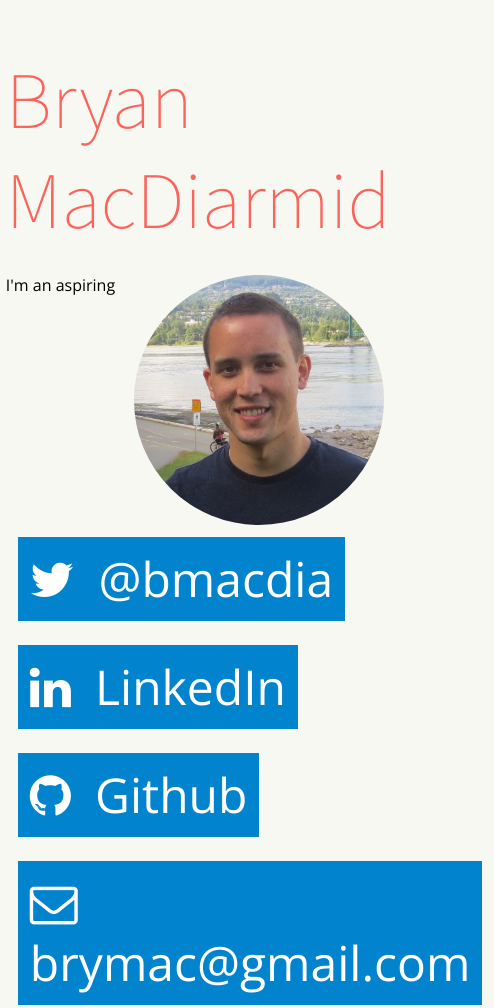
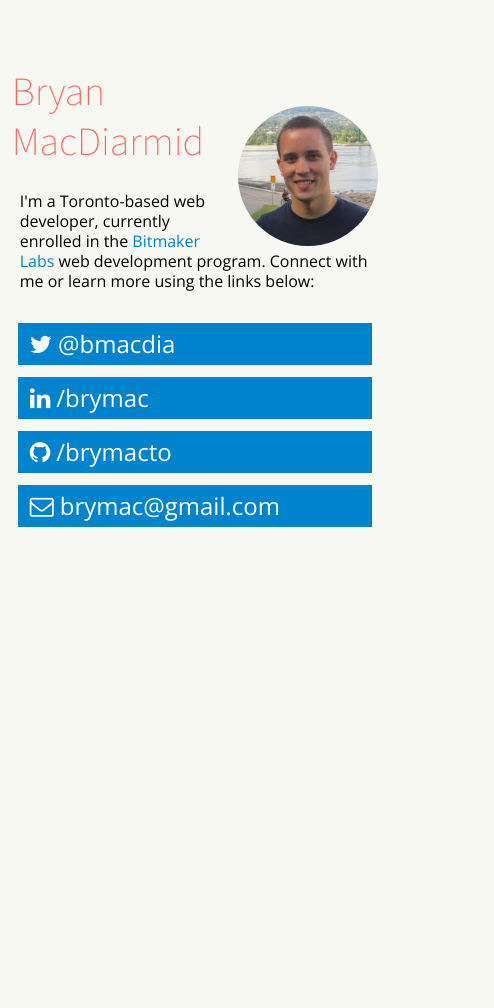
Before and after one commit to brymacto/brymac.ca, a plain HTML site: page index.htm in a window 390 px wide. Shown: the whole page, 494 px wide, since content can reach past the window. After the commit the page ends 844 px from the top, so only its background shows below. Drawn offline with nearby package versions, Linux system fonts and the light colour scheme.

Commit message:
CSS and layout updates, inc media queries

```diff
--- a/index.htm
+++ b/index.htm
@@ -11,16 +11,17 @@
 <body>
 <div class="wrapper">
   <header>
+<img src="portrait.jpg" class="portrait">
     <h1>Bryan MacDiarmid</h1>
   </header>
 
-<img src="portrait.jpg" class="portrait"><p>I'm an aspiring</p>
 
-<!-- <h2>Connect with me</h2> -->
-<span class="icon2"><a href="http://twitter.com/bmacdia" target="_blank"><i class="fa fa-twitter"></i>@bmacdia</a></span>
-<span class="icon2"><a href="https://ca.linkedin.com/in/brymac" target="_blank"><i class="fa fa-linkedin"></i>LinkedIn</a></span>
-<span class="icon2"><a href="https://github.com/brymacto" target="_blank"><i class="fa fa-github"></i>Github</a></span>
-<span class="icon2"><a href="mailto:brymac@gmail.com" target="_blank"><i class="fa fa-envelope-o"></i>brymac@gmail.com</a></span>
+<p>I'm a Toronto-based web developer, currently enrolled in the <a href="https://bitmakerlabs.com/" target="_blank">Bitmaker Labs</a> web development program.  Connect with me or learn more using the links below: </p>
+<div class="mobile_clear"></div>
+<a href="http://twitter.com/bmacdia" target="_blank" class="icon"><i class="fa fa-twitter"></i>@bmacdia</a>
+<a href="https://ca.linkedin.com/in/brymac" target="_blank" class="icon"><i class="fa fa-linkedin"></i>/brymac</a>
+<a href="https://github.com/brymacto" target="_blank" class="icon"><i class="fa fa-github"></i>/brymacto</a>
+<a href="mailto:brymac@gmail.com" target="_blank" class="icon"><i class="fa fa-envelope-o"></i>brymac@gmail.com</a>
 </div>
 
 </body>
--- a/sass.sass
+++ b/sass.sass
@@ -4,12 +4,22 @@ $c_blue_2: #023373
 $c_red: #FC635B
 $c_white: #fff
 
-$w_full: 1140px
+$w_full: 950px
 
 $m_center: 0 auto
 
 $f_sans: 'Open Sans', sans-serif
 $f_source: 'Source Sans Pro',sans-serif
+
+$mq_1: 320px
+$mq_2: 550px
+$mq_3: 700px
+
+=border-radius($radius)
+  -webkit-border-radius: $radius
+  -moz-border-radius:    $radius
+  -ms-border-radius:     $radius
+  border-radius:         $radius
 
 body
   background-color: $c_bg
@@ -20,6 +30,8 @@ body
 
 p
   margin-bottom: 1em
+  margin-left: 0.5em
+  margin-right: 0.5em
 
 a
   color: $c_blue
@@ -30,19 +42,29 @@ a
 div.wrapper
   max-width: $w_full
   margin: $m_center
-  padding-left: 1.5%
-  padding-right: 1.5%
+  padding-top: 1em
+  padding-left: 3%
+  padding-right: 3%
+  min-width: 290px
 
 header
   margin: 50px auto 25px auto
 
 img.portrait
   float: right
-  width: 250px
-  height: 250px
-  border-radius: 125px
-  -webkit-border-radius: 125px
-  -moz-border-radius: 125px
+  width: 226px
+  height: 226px
+  +border-radius(113px)
+  margin-left: 1em
+  margin-top: 2.5em
+  @media (max-width: $mq_2)
+    width: 140px
+    height: 140px
+    +border-radius(70px)
+  @media (min-width: ($mq_2 + 1)) and (max-width: $mq_3)
+    width: 180px
+    height: 180px
+    +border-radius(90px)
 
 h1
   color: $c_red
@@ -50,6 +72,11 @@ h1
   font-weight: 100
   font-size: 5em
   margin-bottom: 0px
+  @media (max-width: $mq_2)
+    font-size: 2.5em
+  @media (min-width: ($mq_2 + 1)) and (max-width: $mq_3)
+    font-size: 3.5em
+
 
 h2
   font-size: 1.5em
@@ -68,22 +95,24 @@ h4
   font-weight: bold
   font-size: 1.1em
 
-.icon
-  color: $c_blue_2
-  font-size: 3em
-  display: block
-  i
-    margin-right: 0.5em
-
-.icon2
+a.icon
   color: $c_white
   background-color: $c_blue
-  font-size: 3em
+  font-size: 2em
   display: inline-block
-  padding: 0.25em
+  padding: 0.25em 0.5em
   margin: 0.25em
-  a
+  &:hover
     text-decoration: none
-    color: inherit
+    background-color: $c_blue_2
   i
-    margin-right: 0.5em
+    margin-right: 0.25em
+  @media (max-width: $mq_2)
+    display: block
+    font-size: 1.5em
+    margin: 0.5em 0.25em
+
+div.mobile_clear
+  @media (max-width: $mq_2)
+    clear: both
+    margin-bottom: 1em
```
Also changed, not shown: style.css, 1 other file.
